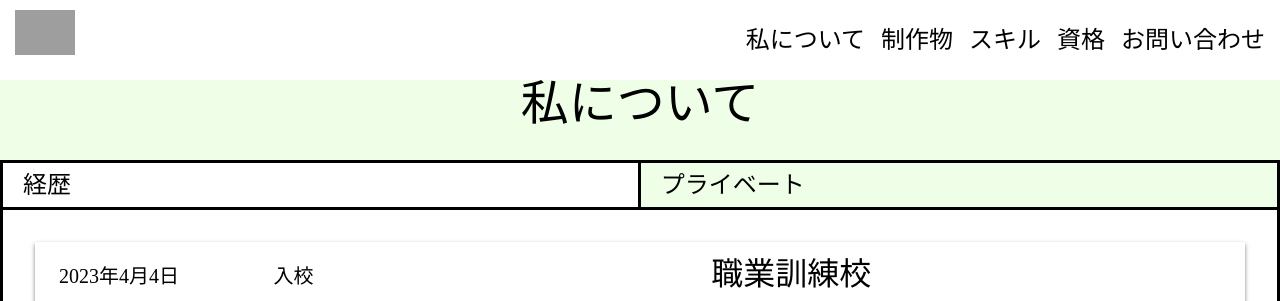
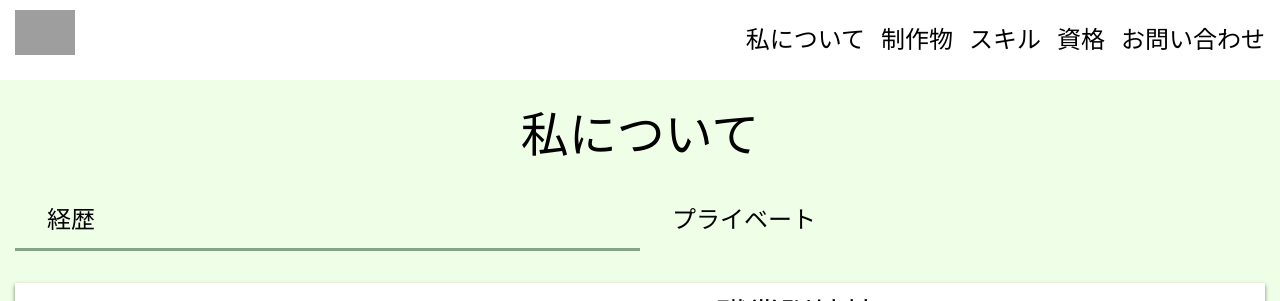
Before and after one commit to y-mori-96/portfolio, a React (Create React App) app: page /about in a window 1280 px wide. Shown: the top 301 px of the page. Built offline with nearby package versions, Linux system fonts and the light colour scheme; grey boxes are pictures that could not be loaded.

Commit message:
【私について】完了

```diff
--- a/src/components/pages/About.tsx
+++ b/src/components/pages/About.tsx
@@ -1,7 +1,6 @@
-import React, { useState } from 'react';
-// スタイル
+import { useState } from 'react';
 import styled from 'styled-components';
-// コンポーネント
+import { StyledArticle } from '../templates/Article';
 import PageTitle from '../atoms/Titles/PageTitle'
 import Career from '../organisms/Career';
 import Private from '../organisms/Private';
@@ -14,7 +13,7 @@ const About = () => {
   }
 
   return (
-    <>
+    <StyledArticle>
       <PageTitle title="私について" />
 
       <TabContainer>
@@ -33,7 +32,7 @@ const About = () => {
       <Section active={toggle === 2}>
         <Private />
       </Section>
-    </>
+    </StyledArticle>
   )
 }
 
@@ -53,18 +52,12 @@ const TabItems = styled.li<{ active: boolean }>`
   font-size: 1.5rem;
   cursor: pointer;
   width: 100%;
-  padding: 10px 20px;
-  background-color: ${({ active }) => (active ? '#ffffff' : 'transparent')};
-  /* border-top: ${({ active }) => (active ? '3px solid black' : 'none')}; */
+  padding: 1rem 2rem;
+  border-bottom: ${({ active }) => (active ? '3px solid #85A389' : 'none')};
 
   &:hover {
-    background-color: #eaeaea;
-    /* background-color: white; */
-  }
-  border: 3px solid black;
-  &:last-child{
-    border-left: none;
-    /* border-left: 3px solid black; */
+    background-color: #aec7b2;
+    color: #fff;
   }
 
   @media (max-width: 600px) {
@@ -74,9 +67,5 @@ const TabItems = styled.li<{ active: boolean }>`
 
 const Section = styled.section<{ active: boolean }>`
   display: ${({ active }) => (active ? 'block' : 'none')};
-
-  padding: 2rem;
-  border: 3px solid black;
-  border-top: none;
-  background-color: white;
+  padding: 2rem 0;
 `;
```
